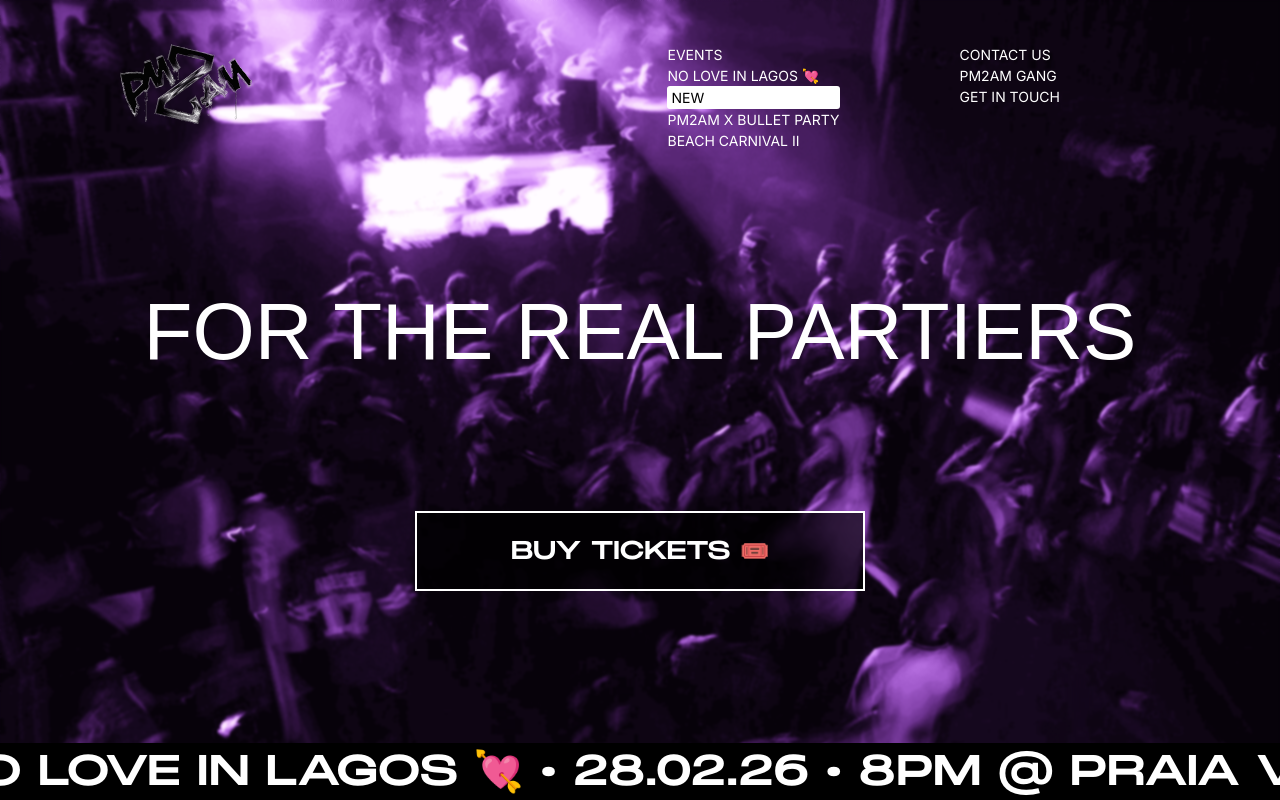
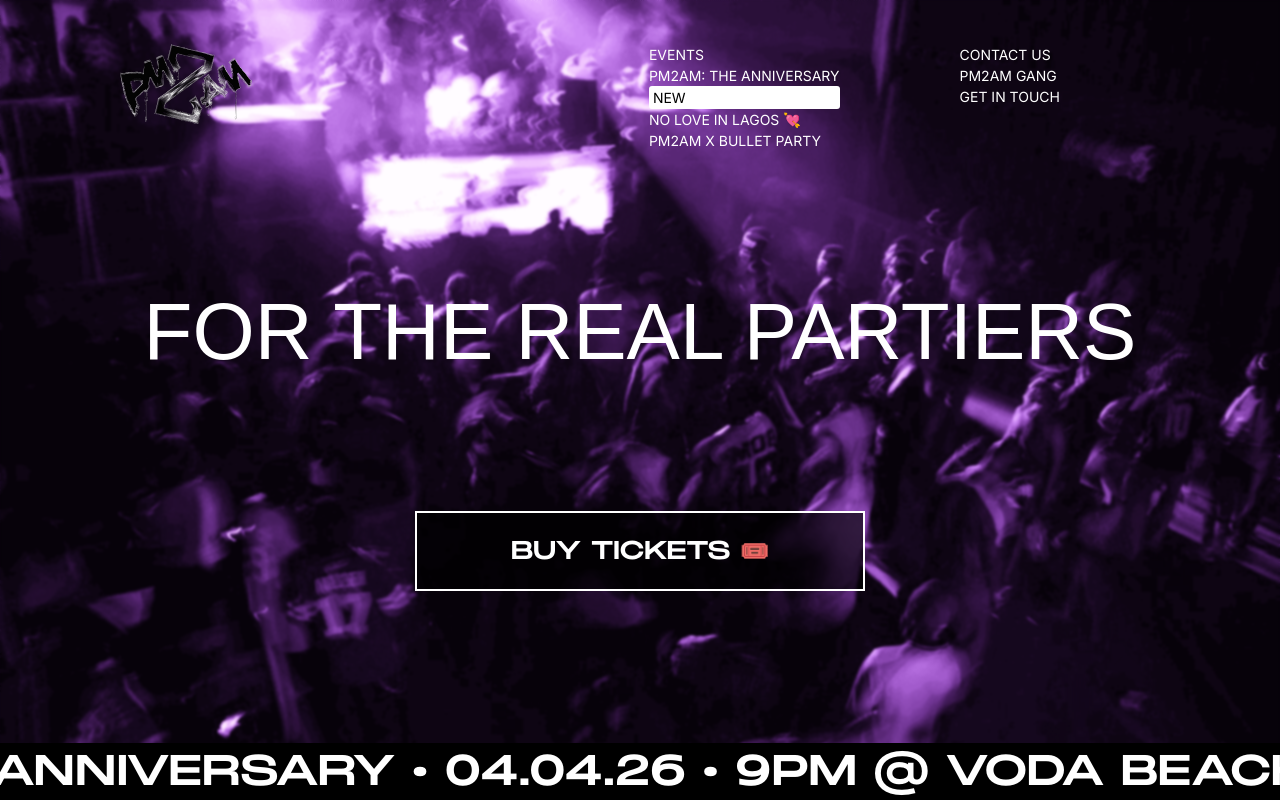
Before and after one commit to chani24/pm2am, a Next.js app: page / in a window 1280 px wide. Shown: the top 800 px of the page. Built offline with nearby package versions, Linux system fonts and the light colour scheme; a web font is replaced by a local one.

Commit message:
new event pm2am @ 2

```diff
--- a/src/app/page.tsx
+++ b/src/app/page.tsx
@@ -84,12 +84,12 @@
             >
               <div ref={slider} className="marquee">
                 <p ref={firstText}>
-                  PM2AM PRESENTS: NO LOVE IN LAGOS 💘 • 28.02.26 • 8PM @ PRAIA
-                  VI
+                  PM2AM PRESENTS: THE ANNIVERSARY • 04.04.26 • 9PM @ VODA BEACH
+                  CLUB
                 </p>
                 <p ref={secondText}>
-                  PM2AM PRESENTS: NO LOVE IN LAGOS 💘 • 28.02.26 • 8PM @ PRAIA
-                  VI
+                  PM2AM PRESENTS: THE ANNIVERSARY • 04.04.26 • 9PM @ VODA BEACH
+                  CLUB
                 </p>
               </div>
             </div>
@@ -100,10 +100,10 @@
             <h2>NEXT UP</h2>
             <h2 className="monument">
               <a
-                href="https://www.pv.rsvp/pm2am-no-love-in-lagos"
+                href="https://tix.africa/discover/pm2am-anniversary"
                 target="_blank"
               >
-                NO LOVE IN LAGOS 💘
+                PM2AM: THE ANNIVERSARY
               </a>
             </h2>
           </div>
--- a/src/components/gallery/gallery.tsx
+++ b/src/components/gallery/gallery.tsx
@@ -7,10 +7,10 @@
   {
     image: "girl-at-bullet-party.png",
     span: "1",
-    eventImage: "no-love-in-lagos.png",
-    venue: "PRAIA LAGOS, VI",
+    eventImage: "girl-at-bullet-party.png",
+    venue: "VODA BEACH CLUB",
     location: "LAGOS",
-    buttonLink: "https://www.pv.rsvp/pm2am-no-love-in-lagos",
+    buttonLink: "https://tix.africa/discover/pm2am-anniversary",
     buttonText: "BUY TICKETS",
   },
   {
--- a/src/components/nav/nav.tsx
+++ b/src/components/nav/nav.tsx
@@ -50,15 +50,15 @@
               <div className="font-semibold flex flex-col gap-1">
                 <div className="flex gap-2 items-center">
                   <a
-                    href="https://www.pv.rsvp/pm2am-no-love-in-lagos"
+                    href="https://tix.africa/discover/pm2am-anniversary"
                     target="_blank"
                   >
-                    NO LOVE IN LAGOS 💘
+                    PM2AM: THE ANNIVERSARY
                   </a>
                   <div className="new">NEW</div>
                 </div>
+                <p>NO LOVE IN LAGOS 💘</p>
                 <p>PM2AM X BULLET PARTY</p>
-                <p>BEACH CARNIVAL II</p>
               </div>
             </div>
             <div>
@@ -105,15 +105,15 @@
           <div className="font-sm font-semibold flex flex-col gap-2 items-center">
             <div className="flex gap-2 items-center justify-center">
               <a
-                href="https://www.pv.rsvp/pm2am-no-love-in-lagos"
+                href="https://tix.africa/discover/pm2am-anniversary"
                 target="_blank"
               >
-                NO LOVE IN LAGOS 💘
+                PM2AM: THE ANNIVERSARY
               </a>
               <div className="new">NEW</div>
             </div>
+            <p className="text-[#C2C2C2]">NO LOVE IN LAGOS 💘</p>
             <p className="text-[#C2C2C2]">PM2AM X BULLET PARTY</p>
-            <p className="text-[#C2C2C2]">BEACH CARNIVAL II</p>
           </div>
         </div>
         <div className="nav_footer">
--- a/src/components/ticketsModal/TicketsModal.tsx
+++ b/src/components/ticketsModal/TicketsModal.tsx
@@ -18,8 +18,8 @@
 
 const events: Event[] = [
   {
-    name: "NO LOVE IN LAGOS 💘",
-    url: "https://www.pv.rsvp/pm2am-no-love-in-lagos",
+    name: "PM2AM: THE ANNIVERSARY",
+    url: "https://tix.africa/discover/pm2am-anniversary",
   },
 ];
 
```
